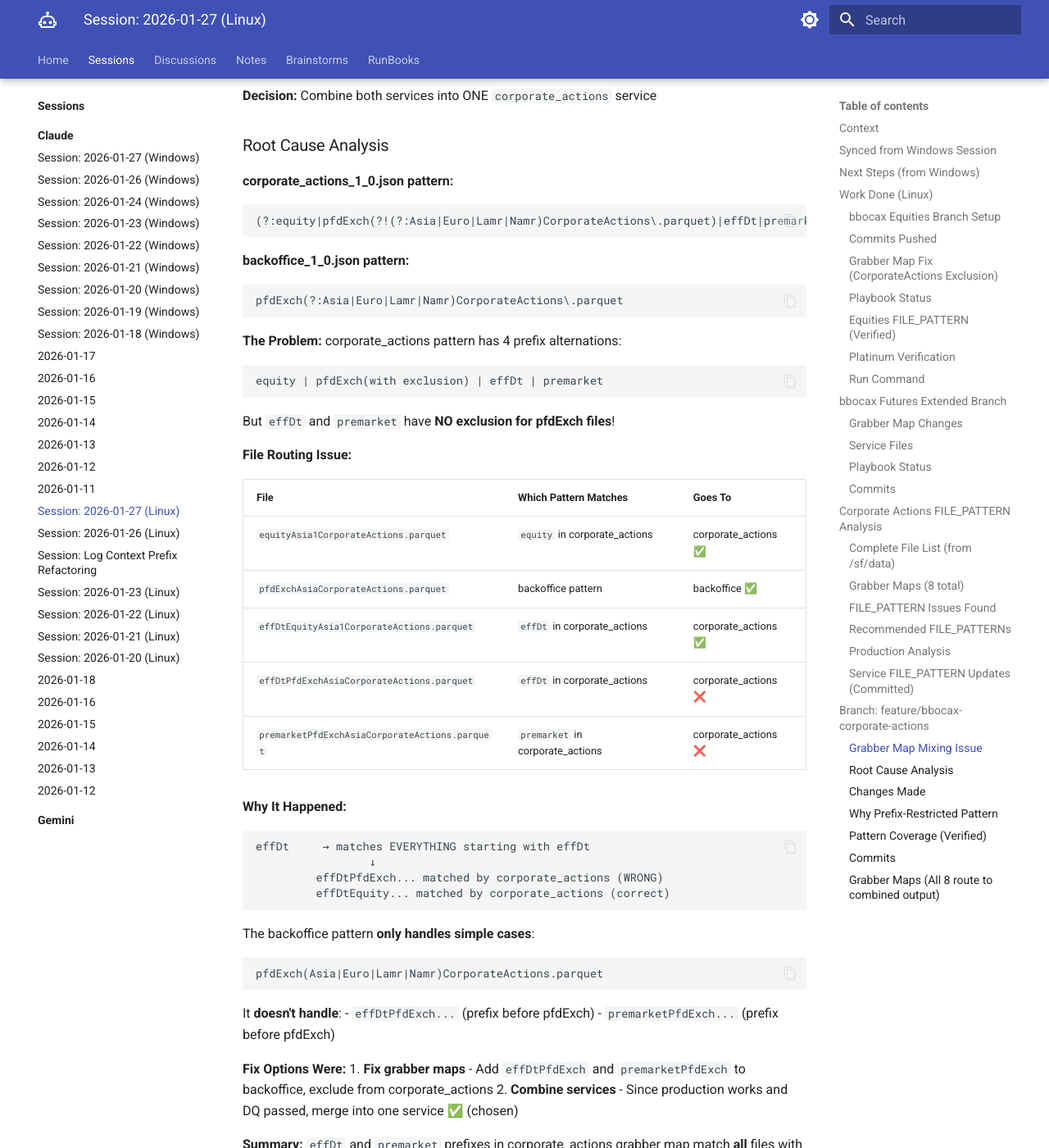
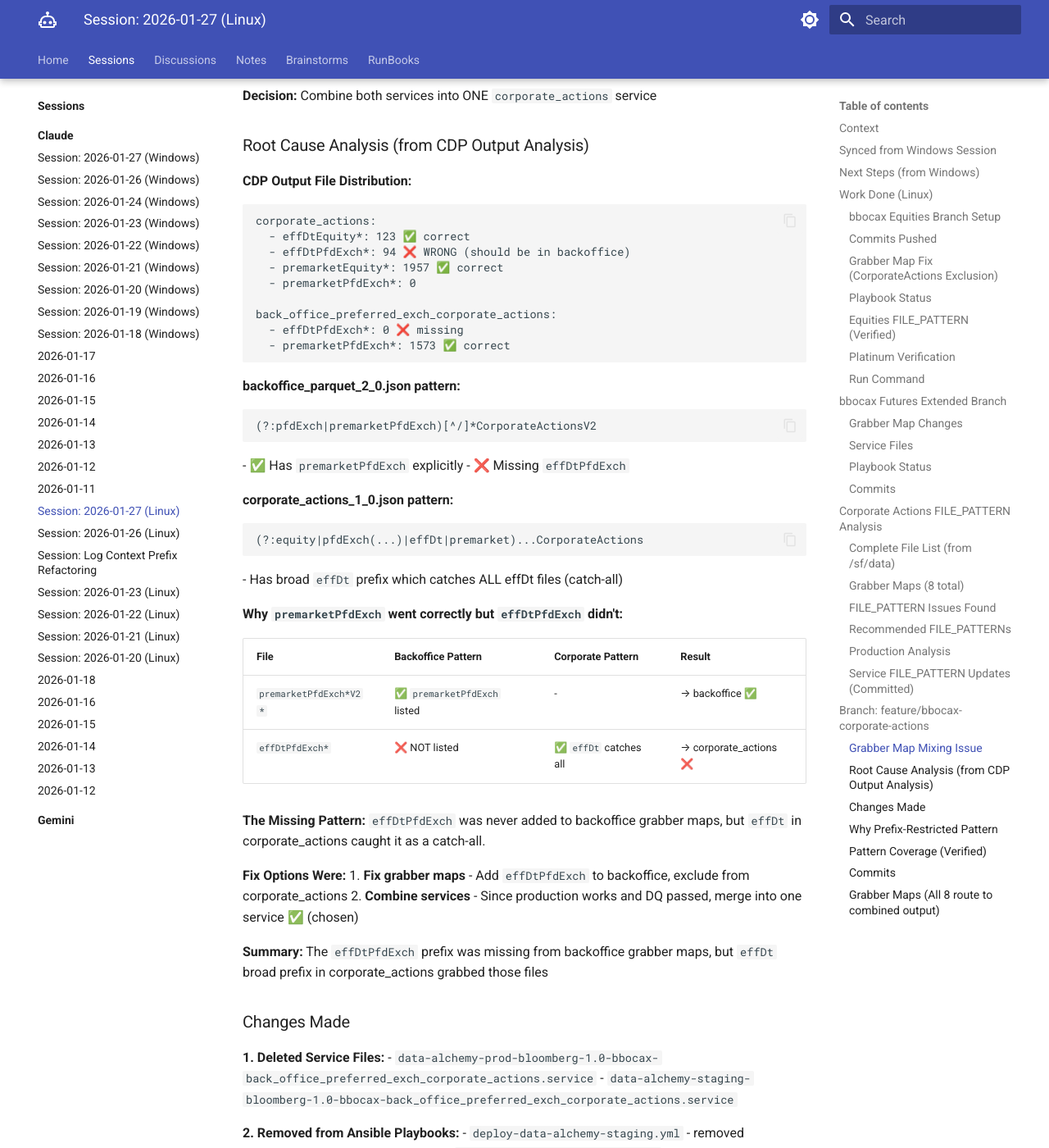
Before and after one commit to ThanuMahee12/AgentContext, an MkDocs documentation site: the page built from docs/sessions/claude/l-2026-01-27.md, in a window 1280 px wide and 1400 px high, scrolled down 6423 px. Shown: the whole window at 82% size. Built offline with MkDocs 1.6.1 and Material for MkDocs 9.7.7, drawn with Linux system fonts in a browser that asks for light colours; some of the changed text lies outside the part shown.

Commit message:
docs: update root cause analysis with actual CDP output data

````diff
--- a/docs/sessions/claude/l-2026-01-27.md
+++ b/docs/sessions/claude/l-2026-01-27.md
@@ -262,57 +262,48 @@ Cherry-picked from `feature/bbocax-additional-split-services`:
 
 **Decision:** Combine both services into ONE `corporate_actions` service
 
-### Root Cause Analysis
+### Root Cause Analysis (from CDP Output Analysis)
+
+**CDP Output File Distribution:**
+```
+corporate_actions:
+  - effDtEquity*: 123 ✅ correct
+  - effDtPfdExch*: 94 ❌ WRONG (should be in backoffice)
+  - premarketEquity*: 1957 ✅ correct
+  - premarketPfdExch*: 0
+
+back_office_preferred_exch_corporate_actions:
+  - effDtPfdExch*: 0 ❌ missing
+  - premarketPfdExch*: 1573 ✅ correct
+```
+
+**backoffice_parquet_2_0.json pattern:**
+```regex
+(?:pfdExch|premarketPfdExch)[^/]*CorporateActionsV2
+```
+- ✅ Has `premarketPfdExch` explicitly
+- ❌ Missing `effDtPfdExch`
 
 **corporate_actions_1_0.json pattern:**
 ```regex
-(?:equity|pfdExch(?!(?:Asia|Euro|Lamr|Namr)CorporateActions\.parquet)|effDt|premarket)...CorporateActions
+(?:equity|pfdExch(...)|effDt|premarket)...CorporateActions
 ```
+- Has broad `effDt` prefix which catches ALL effDt files (catch-all)
 
-**backoffice_1_0.json pattern:**
-```regex
-pfdExch(?:Asia|Euro|Lamr|Namr)CorporateActions\.parquet
-```
+**Why `premarketPfdExch` went correctly but `effDtPfdExch` didn't:**
 
-**The Problem:** corporate_actions pattern has 4 prefix alternations:
-```
-equity | pfdExch(with exclusion) | effDt | premarket
-```
+| File | Backoffice Pattern | Corporate Pattern | Result |
+|------|-------------------|-------------------|--------|
+| `premarketPfdExch*V2*` | ✅ `premarketPfdExch` listed | - | → backoffice ✅ |
+| `effDtPfdExch*` | ❌ NOT listed | ✅ `effDt` catches all | → corporate_actions ❌ |
 
-But `effDt` and `premarket` have **NO exclusion for pfdExch files**!
-
-**File Routing Issue:**
-
-| File | Which Pattern Matches | Goes To |
-|------|----------------------|---------|
-| `equityAsia1CorporateActions.parquet` | `equity` in corporate_actions | corporate_actions ✅ |
-| `pfdExchAsiaCorporateActions.parquet` | backoffice pattern | backoffice ✅ |
-| `effDtEquityAsia1CorporateActions.parquet` | `effDt` in corporate_actions | corporate_actions ✅ |
-| `effDtPfdExchAsiaCorporateActions.parquet` | `effDt` in corporate_actions | corporate_actions ❌ |
-| `premarketPfdExchAsiaCorporateActions.parquet` | `premarket` in corporate_actions | corporate_actions ❌ |
-
-**Why It Happened:**
-```
-effDt     → matches EVERYTHING starting with effDt
-                 ↓
-         effDtPfdExch... matched by corporate_actions (WRONG)
-         effDtEquity... matched by corporate_actions (correct)
-```
-
-The backoffice pattern **only handles simple cases**:
-```
-pfdExch(Asia|Euro|Lamr|Namr)CorporateActions.parquet
-```
-
-It **doesn't handle**:
-- `effDtPfdExch...` (prefix before pfdExch)
-- `premarketPfdExch...` (prefix before pfdExch)
+**The Missing Pattern:** `effDtPfdExch` was never added to backoffice grabber maps, but `effDt` in corporate_actions caught it as a catch-all.
 
 **Fix Options Were:**
-1. **Fix grabber maps** - Add `effDtPfdExch` and `premarketPfdExch` to backoffice, exclude from corporate_actions
+1. **Fix grabber maps** - Add `effDtPfdExch` to backoffice, exclude from corporate_actions
 2. **Combine services** - Since production works and DQ passed, merge into one service ✅ (chosen)
 
-**Summary:** `effDt` and `premarket` prefixes in corporate_actions grabber map match **all** files with those prefixes, including pfdExch files that should go to backoffice
+**Summary:** The `effDtPfdExch` prefix was missing from backoffice grabber maps, but `effDt` broad prefix in corporate_actions grabbed those files
 
 ### Changes Made
 
````
